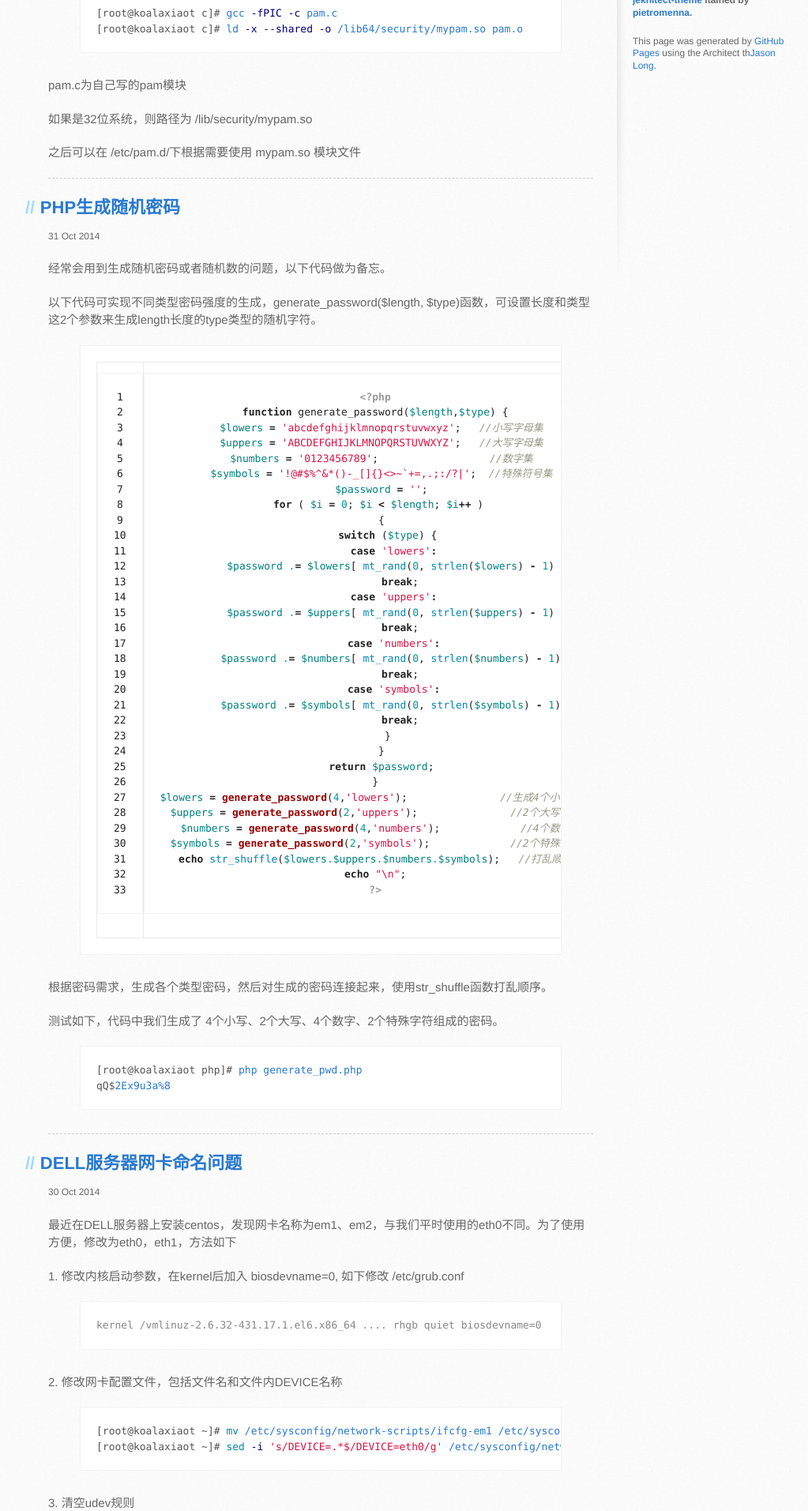
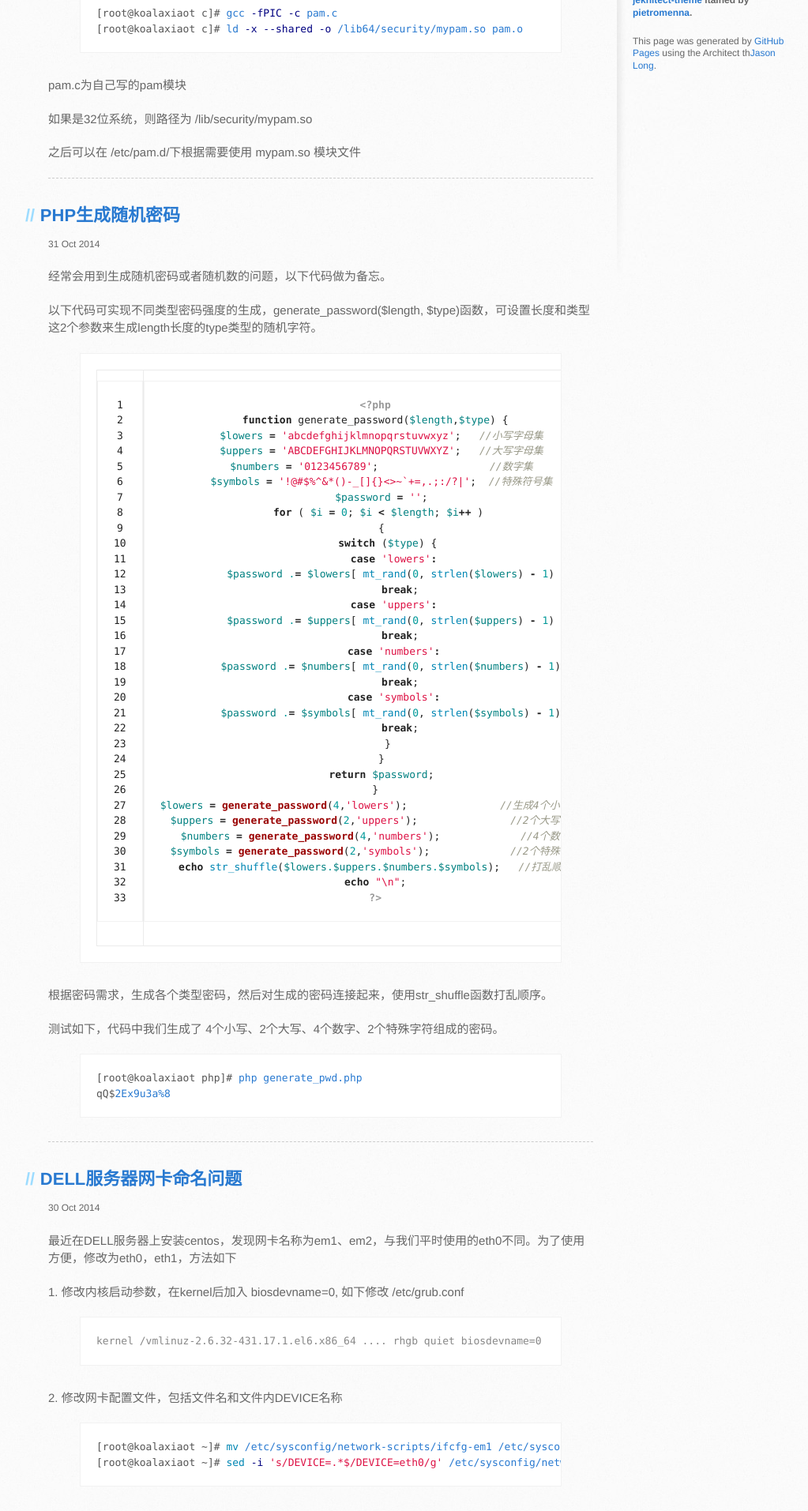
Before and after one commit to koalaxiaot/koalaxiaot.github.com, a Jekyll site: the page built from index.html, in a window 1280 px wide. Shown: the part 390-2303 px from the top of the page at 79% size, without its empty margins (109-1132 px from the left). Built offline with Jekyll 4.4.1, drawn with Linux system fonts in a browser that asks for light colours.

Commit message:
change content class

```diff
--- a/stylesheets/stylesheet.css
+++ b/stylesheets/stylesheet.css
@@ -868,6 +868,6 @@ dl dd {
 /**************/
 
 .content{
-  margin-bottom: 20px;
+  margin-bottom: 30px;
   border-bottom: 1px dashed #ccc;
 }
```
